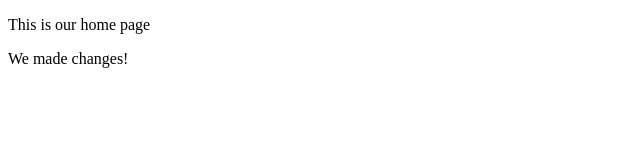
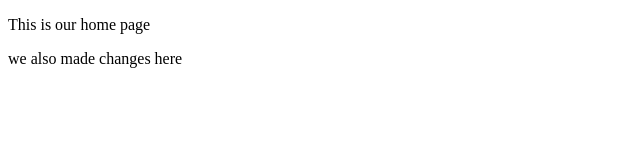
Before and after one commit to bradsmialek/git-demo, a plain HTML site: page index.html in a window 1280 px wide. Shown: the full height of the page, 0-640 px from the left. Drawn offline with Linux system fonts and the light colour scheme.

Commit message:
made changes to demo conflict

```diff
--- a/index.html
+++ b/index.html
@@ -8,7 +8,7 @@
 </head>
 <body>
   <p>This is our home page</p>
-  <p>We made changes!</p>
+  <p>we also made changes here</p>
 
 
 </body>
```
